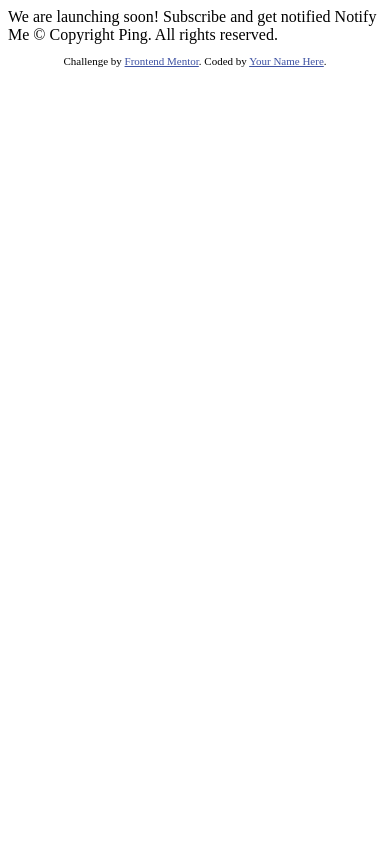
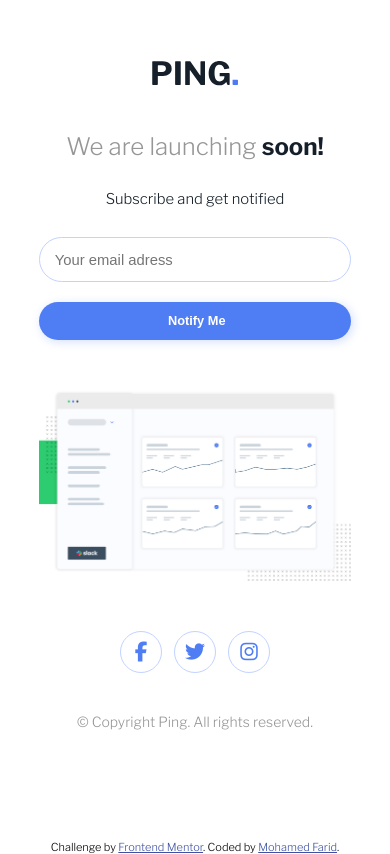
Before and after one commit to FaridJunior/ping-coming-soon-page-master, a plain HTML site: page index.html in a window 390 px wide. Drawn offline with nearby package versions, Linux system fonts and the light colour scheme.

Commit message:
finish design and form validate

```diff
--- a/index.html
+++ b/index.html
@@ -3,32 +3,54 @@
 <head>
   <meta charset="UTF-8">
   <meta name="viewport" content="width=device-width, initial-scale=1.0"> <!-- displays site properly based on user's device -->
-
+  <script
+  src="https://kit.fontawesome.com/4a1e73ba36.js"
+  crossorigin="anonymous"
+  ></script>
   <link rel="icon" type="image/png" sizes="32x32" href="./images/favicon-32x32.png">
-
+  <link rel="stylesheet" href="style.css">
   <title>Frontend Mentor | Ping coming soon page</title>
 
   <!-- Feel free to remove these styles or customise in your own stylesheet 👍 -->
   <style>
-    .attribution { font-size: 11px; text-align: center; }
+    .attribution { margin-top:10em; font-size: 11px; text-align: center; }
     .attribution a { color: hsl(228, 45%, 44%); }
   </style>
 </head>
 <body>
-
-  We are launching soon!
-
-  Subscribe and get notified
-
-  Notify Me
-
-  &copy; Copyright Ping. All rights reserved.
-
+  <section class="s1">
+    <div class="container">
+      <header>
+        <div class="logo-container">
+        <img src="./images/logo.svg" alt="" class="logo">
+        </div>
+        <h1>We are launching <span>soon!</span></h1>
+        <p class="subtitle"> Subscribe and get notified </p>
+        <form action="#" class="subscribe__form">
+          <div class="input__container">
+            <input type="email" name="email" id="user-email" placeholder="Your email adress">
+            <p class="error__message">Please Provide a valid email address<p/>
+          </div>
+          <input aria-label="submit email" type="submit" value=" Notify Me">
+        </form>
+      </header>
+      <img class="dashboard__img" src="./images/illustration-dashboard.png" alt="">
+    <footer class="">
+      <div class="social_icons_container">
+        <div class="social_icon"><i class="fab fa-facebook-f"></i></div>
+        <div class="social_icon"><i class="fab fa-twitter"></i></div>
+        <div class="social_icon"><i class="fab fa-instagram"></i></i></div>
+      </div>
+      <p class="copyright__text">  &copy; Copyright Ping. All rights reserved. </p>
+    </footer>
+  </div><!--End of container -->
+  </section>
   <footer>
     <p class="attribution">
       Challenge by <a href="https://www.frontendmentor.io?ref=challenge" target="_blank">Frontend Mentor</a>.
-      Coded by <a href="#">Your Name Here</a>.
+      Coded by <a href="https://twitter.com/mfarid_se">Mohamed Farid</a>.
     </p>
   </footer>
+  <script src="./script.js"></script>
 </body>
 </html>
--- /dev/null
+++ b/script.js
@@ -0,0 +1,22 @@
+document.addEventListener('DOMContentLoaded',()=>{
+  const form = document.querySelector('form')
+  const emailInput = document.querySelector("input[type='email']")
+
+  // assestes
+  function validateEmail(email) {
+    const re = /^(([^<>()\[\]\\.,;:\s@"]+(\.[^<>()\[\]\\.,;:\s@"]+)*)|(".+"))@((\[[0-9]{1,3}\.[0-9]{1,3}\.[0-9]{1,3}\.[0-9]{1,3}\])|(([a-zA-Z\-0-9]+\.)+[a-zA-Z]{2,}))$/;
+    return re.test(String(email).toLowerCase());
+  }
+
+  form.addEventListener("submit",(e)=>{
+    e.preventDefault()
+    email = emailInput.value
+    if(!validateEmail(email)){
+      form.classList.add("error")
+    }else{
+      form.classList.remove("error")
+      form.reset()
+      alert("thanks for subscription")
+    }
+  })
+})
--- /dev/null
+++ b/style.css
@@ -0,0 +1,175 @@
+@import url("https://fonts.googleapis.com/css2?family=Libre+Franklin:wght@300;600;700&display=swap");
+:root {
+  /* Primary */
+  --primary-blue: hsl(223, 87%, 63%);
+  /* Secondary */
+  --secondary-pale-blue: hsl(223, 100%, 88%);
+  --secondary-light-red: hsl(354, 100%, 66%);
+  /* Neutral */
+  --netutarl-gray: hsl(0, 0%, 59%);
+  --netutarl-very-dark-blue: hsl(209, 33%, 12%);
+}
+
+*,
+*::before,
+*::after {
+  padding: 0;
+  margin: 0;
+  box-sizing: border-box;
+}
+
+input,
+button {
+  outline: none;
+}
+
+body {
+  font-family: "Libre Franklin", sans-serif;
+  font-size: 20px;
+}
+
+.container {
+  margin: 0px auto;
+  width: 50%;
+  padding-top: 3em;
+  display: grid;
+  grid-template-columns: 1fr;
+  gap: 2.5em;
+}
+header {
+  height: 10em;
+  display: flex;
+  flex-direction: column;
+  justify-content: space-between;
+  align-items: center;
+  text-align: center;
+}
+
+header h1 {
+  font-weight: 300;
+  color: var(--netutarl-gray);
+  margin-top: 0.5em;
+  font-size: 1.6em;
+}
+header h1 > span {
+  color: var(--netutarl-very-dark-blue);
+  font-weight: 700;
+}
+header p {
+  font-size: 0.74em;
+  font-weight: 300;
+  color: var(--netutarl-very-dark-blue);
+}
+form {
+  display: flex;
+  width: 100%;
+}
+.s1 header input {
+  font-size: 0.7em;
+  padding: 0.9em 1em;
+  border-radius: 1.6em;
+}
+
+.input__container {
+  position: relative;
+  flex: 5;
+  margin-right: 1.5em; /*will be overwritied in mobile mode*/
+}
+
+.s1 header input[type="email"] {
+  width: 100%;
+  border: 0.5px solid var(--secondary-pale-blue);
+  background-color: #fff;
+}
+
+.s1 header form input[type="submit"] {
+  flex: 2;
+  cursor: pointer;
+  border: none;
+  font-size: 0.64em;
+  font-weight: 600;
+  box-shadow: 2px 2px 8px 1px hsl(223, 87%, 63%, 0.2);
+  background-color: var(--primary-blue);
+  color: #fff;
+}
+/* errors styles  */
+.error__message {
+  position: absolute;
+  bottom: -1.4em;
+  left: 10px;
+  font-size: 0.64em;
+  color: rgb(255, 0, 76);
+  font-style: italic;
+  display: none;
+}
+form.error .error__message {
+  display: block;
+}
+.s1 header form.error input[type="email"] {
+  border: 0.5px solid rgb(255, 0, 76);
+}
+
+section.intro button:hover {
+  color: #fff;
+  background-color: var(--primary2-soft-Magenta);
+}
+
+.dashboard__img {
+  max-width: 100%;
+}
+footer .social_icons_container {
+  display: flex;
+  align-items: center;
+  justify-content: center;
+  margin-bottom: 2em;
+}
+.social_icon {
+  cursor: pointer;
+  width: 2.1em;
+  height: 2.1em;
+  margin: 0px 6px;
+  color: var(--primary-blue);
+  align-items: center;
+  border: 0.5px solid var(--secondary-pale-blue);
+  border-radius: 50%;
+  display: flex;
+  justify-content: center;
+  align-items: center;
+}
+.social_icon:hover {
+  border: none;
+  background-color: var(--primary-blue);
+  color: #fff;
+}
+
+.copyright__text {
+  text-align: center;
+  color: var(--netutarl-gray);
+  font-size: 0.7em;
+}
+@media (max-width: 800px) {
+  .container {
+    width: 80%;
+  }
+  header {
+    height: 14em;
+  }
+  header h1 {
+    font-size: 1.2em;
+  }
+  .s1 header input[type="submit"],
+  .s1 header input[type="email"] {
+    font-size: 0.74em;
+  }
+
+  form {
+    flex-direction: column;
+  }
+  .input__container {
+    margin-right: 0px;
+    margin-bottom: 1em;
+  }
+  form.error .input__container {
+    margin-bottom: 2em;
+  }
+}
```
